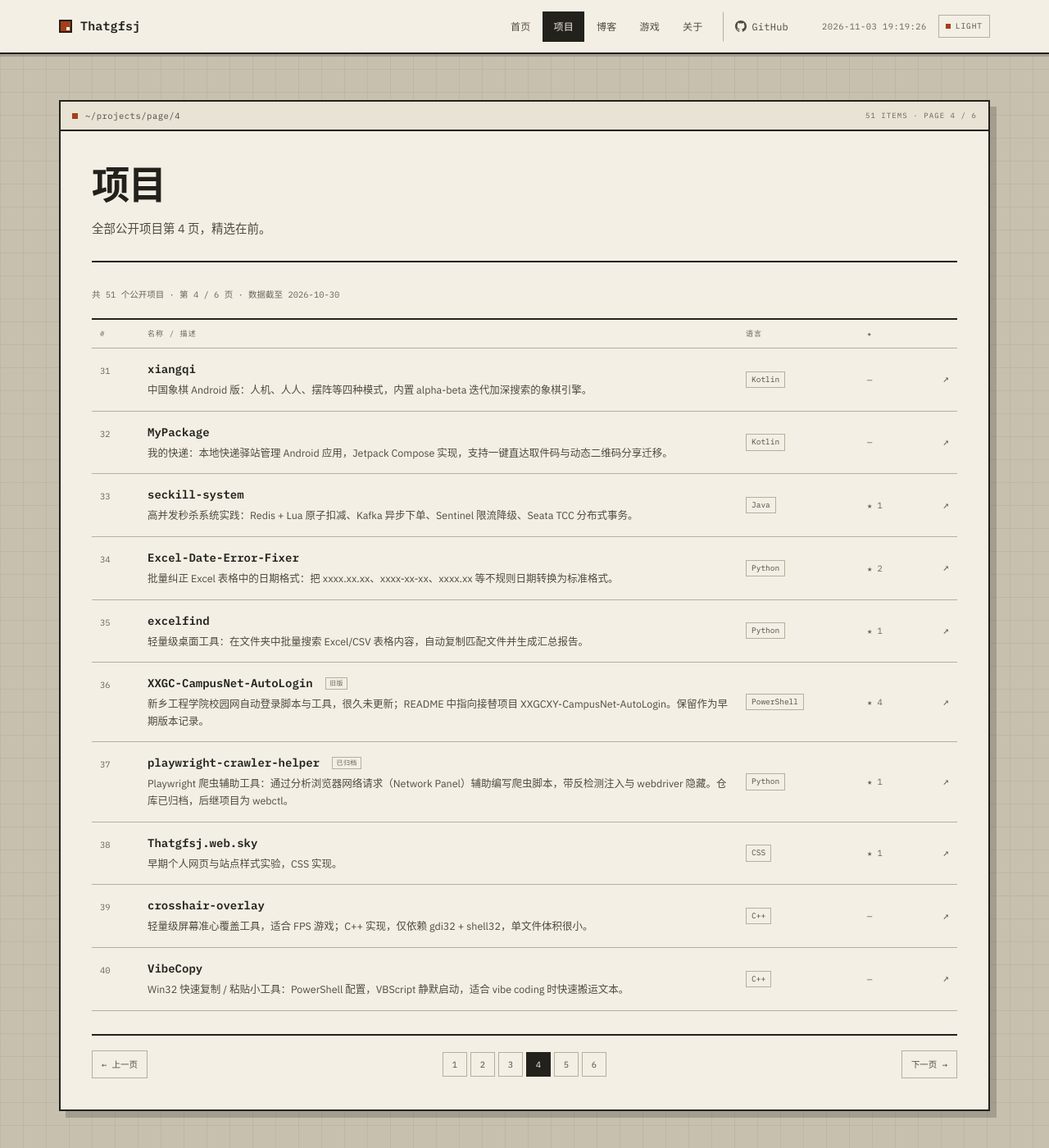
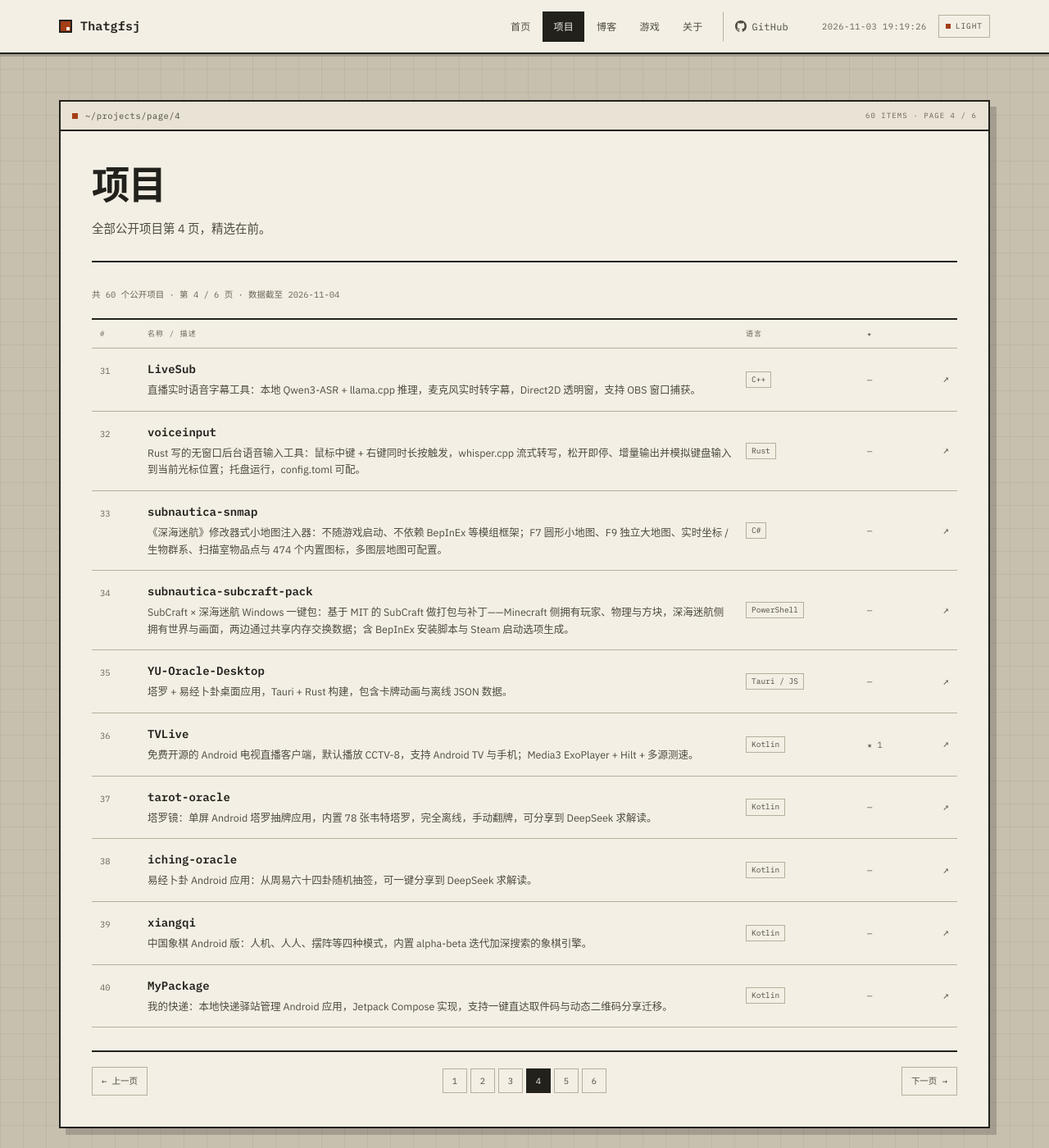
Before and after one commit to Thatgfsj/thatgfsj.github.io, a Jekyll site: the page built from projects/page-4.md, in a window 1280 px wide and 1400 px high. Shown: the whole window at 82% size. Built offline with Jekyll 4.4.1, drawn with Linux system fonts in a browser that asks for light colours.

Commit message:
feat(projects): 补入 11 月新仓库、刷新数据并修复第 6 页 404 (#8)
- 新增 9 个非 fork 仓库：个人账号 workflow / subnautica-snmap /
  subnautica-subcraft-pack / i-am-perfectionist / class-homework / voiceinput，
  thatgfsj-dsh 组织 dsh-xiangqi / dsh-session-delete / dsh-disable-pwsh
- 刷新 stars：dsh-ops 4,775 → 5,141；dsh-plugin-skills 5 → 6
- 数据文件写明收录口径：个人账号 + 三个 thatgfsj 前缀组织，不含 fork 与资料仓库
- 补 projects/page-6.md：60 条 / 每页 10 条 / 6 页，修复第 6 页 404
- stats 快照更新：29 仓库 / 23 stars / 15 followers / 2,041 贡献 / 11.0 MiB
- about 组织卡片同步 thatgfsj-dsh 新增插件

Closes #7

Co-authored-by: Thatgfsj <171755367+Thatgfsj@users.noreply.github.com>

```diff
--- a/_data/projects.yml
+++ b/_data/projects.yml
@@ -1,8 +1,12 @@
 # ============================
 # 项目数据 — index / projects 共用
-# 数据核对：2026-10-30（gh api）
-#   featured: true 的项目会出现在首页；projects 页展示全量并分页
+# 数据核对：2026-11-04（gh api）
+#   featured: true 的项目会出现在首页；projects 页展示全量并分页（每页 10 条）
+#   收录口径：Thatgfsj 个人账号 + Thatgfsj-easyRep / Thatgfsj-minecraft / thatgfsj-dsh 组织；
+#             不含 fork、组织资料仓库（.github）、站点源码与个人资料仓库
+#             （Thatgfsj-contribs 仅有上游 fork 与自动生成的 demo，按此口径不收录）
 #   badge: 可选标记（旧版 / 已归档）
+#   注意：条目数跨页时需同步新增 projects/page-N.md，否则最后一页会 404
 # ============================
 
 - name: "neuroweave-cortex"
@@ -24,8 +28,8 @@
 - name: "dsh-ops"
   url: "https://github.com/T-Auto/dsh-ops"
   lang: "TypeScript / Rust"
-  stars: 4775
-  stars_label: "4,775"
+  stars: 5141
+  stars_label: "5,141"
   featured: true
   desc: "DSH 底层操作工具插件：有界文件 / 文档工具，减少 Token 消耗与任务耗时。"
   desc_full: "DSH（DeepSeek Harness）底层操作工具插件：为 Agent 提供有界文件与文档工具，Native / PTC 双模式，核心用 TypeScript + Rust worker 实现，目标是在更少 Token 与更短时间内完成任务。"
@@ -131,10 +135,31 @@
   desc: "DSH 插件：把 DeepSeek Harness 安装打包成 zip，迁移到另一台电脑再释放。"
   desc_full: "DSH 插件：打包大肥鱼（export）/ 释放大肥鱼（import），把一份 DeepSeek Harness 安装迁移到另一台电脑。"
 
+- name: "dsh-xiangqi"
+  url: "https://github.com/thatgfsj-dsh/dsh-xiangqi"
+  lang: "JavaScript"
+  stars: 0
+  desc: "DSH 插件：起一个对弈网站，人类用手机浏览器走子，Agent 用工具应战（象棋 / 五子棋 / 国际象棋）。"
+  desc_full: "DSH 插件 dsh-xiangqi：在宿主进程里起独立对弈网站，人类用手机浏览器走子，Agent 通过 xiangqi_* / gomoku_* / chess_* 工具应战；支持长轮询刷新、自动唤醒 Agent、内网穿透、中文记谱与落子音效，零第三方依赖。"
+
+- name: "dsh-session-delete"
+  url: "https://github.com/thatgfsj-dsh/dsh-session-delete"
+  lang: "JavaScript"
+  stars: 1
+  desc: "DSH 插件：全中文会话删除 + 回收站，侧栏行内删除、可还原或彻底删除。"
+  desc_full: "DSH 插件 dsh-session-delete：在侧栏会话行直接删除会话，删除先进插件设置页的回收站，可还原或彻底删除；支持批量管理、运行中保护与子代理整树删除，界面全中文。"
+
+- name: "dsh-disable-pwsh"
+  url: "https://github.com/thatgfsj-dsh/dsh-disable-pwsh"
+  lang: "JavaScript"
+  stars: 0
+  desc: "DSH 插件：无条件禁用 pwsh 工具，不挑平台 / 预设 / 会话，子代理同样生效。"
+  desc_full: "DSH 插件 dsh-disable-pwsh：把 pwsh 工具从模型可见的工具目录里移除——不管 Linux、macOS 还是 Windows，也不管 standard / cordis / 自建预设；宿主平面与预设平面两层都管，异常自吞，不影响会话创建。"
+
 - name: "dsh-plugin-skills"
   url: "https://github.com/Thatgfsj/dsh-plugin-skills"
   lang: "JavaScript"
-  stars: 5
+  stars: 6
   desc: "DSH Agent Skills：如何构建 DSH 插件、如何编写 DSH 技能（对照 dsh 0.2.1-rc.2 验证）。"
   desc_full: "DSH（DeepSeek Harness）agent skills：讲解如何构建 DSH 插件、如何编写 DSH 技能，已对照 dsh 0.2.1-rc.2 验证；含 DSH 内部结构参考。"
 
@@ -166,6 +191,13 @@
   desc: "为项目设计、生成并校验 README 表头的 DSH 技能。"
   desc_full: "为项目设计、生成并校验一个优秀 README 表头的 DeepSeek Harness agent skill，覆盖多平台渲染约束与暗色模式。"
 
+- name: "i-am-perfectionist"
+  url: "https://github.com/Thatgfsj/i-am-perfectionist"
+  lang: "Skill"
+  stars: 0
+  desc: "反向「ADHD」技能：先问清完美标准、正反方后台辩论，只交付完美结果。"
+  desc_full: "反方向的 agent 技能：让 agent 在高要求任务上先澄清「什么算完美」，后台正反方子代理对抗辩论，整理验证后只交付结果；带提问 / 辩论轮数闸门，防止完美主义死循环。"
+
 - name: "AntigravityAutoApprove"
   url: "https://github.com/Thatgfsj/AntigravityAutoApprove"
   lang: "C#"
@@ -187,12 +219,40 @@
   desc: "用正则 + BeautifulSoup 指纹识别网站是否由 Durable / Framer / v0 等 AI 工具生成。"
   desc_full: "AI Website Detector：用正则与 BeautifulSoup 指纹识别网站是否由 Durable / Framer / v0 等 AI 建站工具生成。"
 
+- name: "workflow"
+  url: "https://github.com/Thatgfsj/workflow"
+  lang: "Jupyter / Colab"
+  stars: 0
+  desc: "Colab 跑 Spark-X2.6-4B：vLLM 起服务 + WebUI，另附 q4 llama 量化版笔记本。"
+  desc_full: "两个 Colab 笔记本：在 Colab 上把 Spark-X2.6-4B 跑起来——fp16 版用 vLLM 起 API 与 WebUI，另附 q4 llama 量化版；包含模型下载、环境准备与服务存活脚本。"
+
 - name: "LiveSub"
   url: "https://github.com/Thatgfsj/LiveSub"
   lang: "C++"
   stars: 0
   desc: "直播实时语音字幕：本地 Qwen3-ASR + llama.cpp，麦克风实时转写，支持 OBS 窗口捕获。"
   desc_full: "直播实时语音字幕工具：本地 Qwen3-ASR + llama.cpp 推理，麦克风实时转字幕，Direct2D 透明窗，支持 OBS 窗口捕获。"
+
+- name: "voiceinput"
+  url: "https://github.com/Thatgfsj/voiceinput"
+  lang: "Rust"
+  stars: 0
+  desc: "后台语音输入：鼠标中键 + 右键长按触发，whisper 流式转写并直接键入光标处。"
+  desc_full: "Rust 写的无窗口后台语音输入工具：鼠标中键 + 右键同时长按触发，whisper.cpp 流式转写，松开即停、增量输出并模拟键盘输入到当前光标位置；托盘运行，config.toml 可配。"
+
+- name: "subnautica-snmap"
+  url: "https://github.com/Thatgfsj/subnautica-snmap"
+  lang: "C#"
+  stars: 0
+  desc: "《深海迷航》小地图 / 大地图注入器：F7 小地图、F9 大地图，不依赖模组框架。"
+  desc_full: "《深海迷航》修改器式小地图注入器：不随游戏启动、不依赖 BepInEx 等模组框架；F7 圆形小地图、F9 独立大地图、实时坐标 / 生物群系、扫描室物品点与 474 个内置图标，多图层地图可配置。"
+
+- name: "subnautica-subcraft-pack"
+  url: "https://github.com/Thatgfsj/subnautica-subcraft-pack"
+  lang: "PowerShell"
+  stars: 0
+  desc: "SubCraft 的 Windows 一键包：在《深海迷航》里用 Minecraft 的角色、物理与方块玩。"
+  desc_full: "SubCraft × 深海迷航 Windows 一键包：基于 MIT 的 SubCraft 做打包与补丁——Minecraft 侧拥有玩家、物理与方块，深海迷航侧拥有世界与画面，两边通过共享内存交换数据；含 BepInEx 安装脚本与 Steam 启动选项生成。"
 
 - name: "YU-Oracle-Desktop"
   url: "https://github.com/Thatgfsj-easyRep/YU-Oracle-Desktop"
@@ -235,6 +295,13 @@
   stars: 0
   desc: "我的快递：本地快递驿站管理 Android 应用（Jetpack Compose），取件码直达 + 二维码迁移。"
   desc_full: "我的快递：本地快递驿站管理 Android 应用，Jetpack Compose 实现，支持一键直达取件码与动态二维码分享迁移。"
+
+- name: "class-homework"
+  url: "https://github.com/Thatgfsj/class-homework"
+  lang: "JavaScript"
+  stars: 0
+  desc: "中文233班作业公告板：新中式静态作业发布站，按科目分类 + 截止倒计时。"
+  desc_full: "中文233班作业公告板：改一个 script.js 就能维护作业数据的静态网站，按科目分类卡片、截止倒计时、搜索筛选与响应式布局。"
 
 - name: "seckill-system"
   url: "https://github.com/Thatgfsj-easyRep/seckill-system"
--- a/_data/stats.yml
+++ b/_data/stats.yml
@@ -1,15 +1,15 @@
 # ============================
 # GitHub / 站点数据（手动维护）
-# 数据核对时间：2026-10-30
+# 数据核对时间：2026-11-04
 # 来源：gh api users/Thatgfsj + repos/languages 求和
 # ============================
-repos: 27
-stars: 22
-followers: 14
+repos: 29
+stars: 23
+followers: 15
 code_size: 11.0
 code_unit: MiB
-contributions: "1,514"
-contrib_window: "2025.10 — 2026.10"
-updated: "2026-10-30"
+contributions: "2,041"
+contrib_window: "2025.11 — 2026.11"
+updated: "2026-11-04"
 location: 中国
-scope_note: "个人账号公开仓库（含 1 个 fork）；Thatgfsj-easyRep / thatgfsj-dsh 组织另计"
+scope_note: "个人账号公开仓库（含 2 个 fork）；Thatgfsj-easyRep / Thatgfsj-minecraft / thatgfsj-dsh 组织另计"
--- /dev/null
+++ b/projects/page-6.md
@@ -0,0 +1,8 @@
+---
+layout: projects
+title: 项目 · 第 6 页
+description: 全部公开项目第 6 页，精选在前。
+kicker: PROJECTS.DIR
+pagination_page: 6
+permalink: /projects/page/6/
+---
```
Also changed, not shown: about.md (+2 -2 lines).
